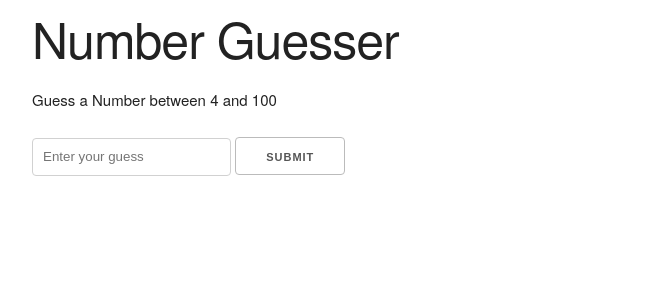
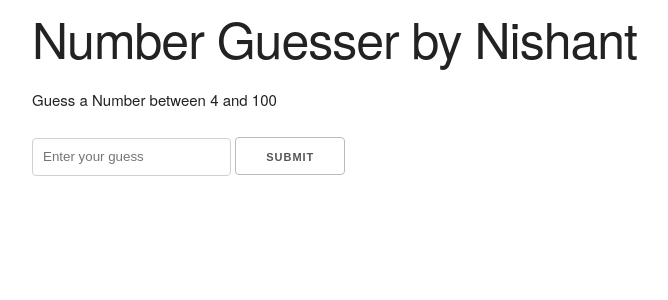
Before and after one commit to nishant1596/number-guesser, a PHP site: page / in a window 1280 px wide. Shown: the top 300 px of the page, without its empty margins (128-796 px from the left). Run offline with PHP 8.4, Linux system fonts and the light colour scheme.

Commit message:
just small changes

```diff
--- a/index.php
+++ b/index.php
@@ -14,7 +14,7 @@
 </head>
 <body>
   <div class="container">
-    <h1>Number Guesser</h1>
+    <h1>Number Guesser by Nishant</h1>
     <div id="game">
       <p>Guess a Number between <span class="min-num">1</span> and <span class="max-num">10</span></p>
       <input type="number" placeholder="Enter your guess" id="guess-input">
```
